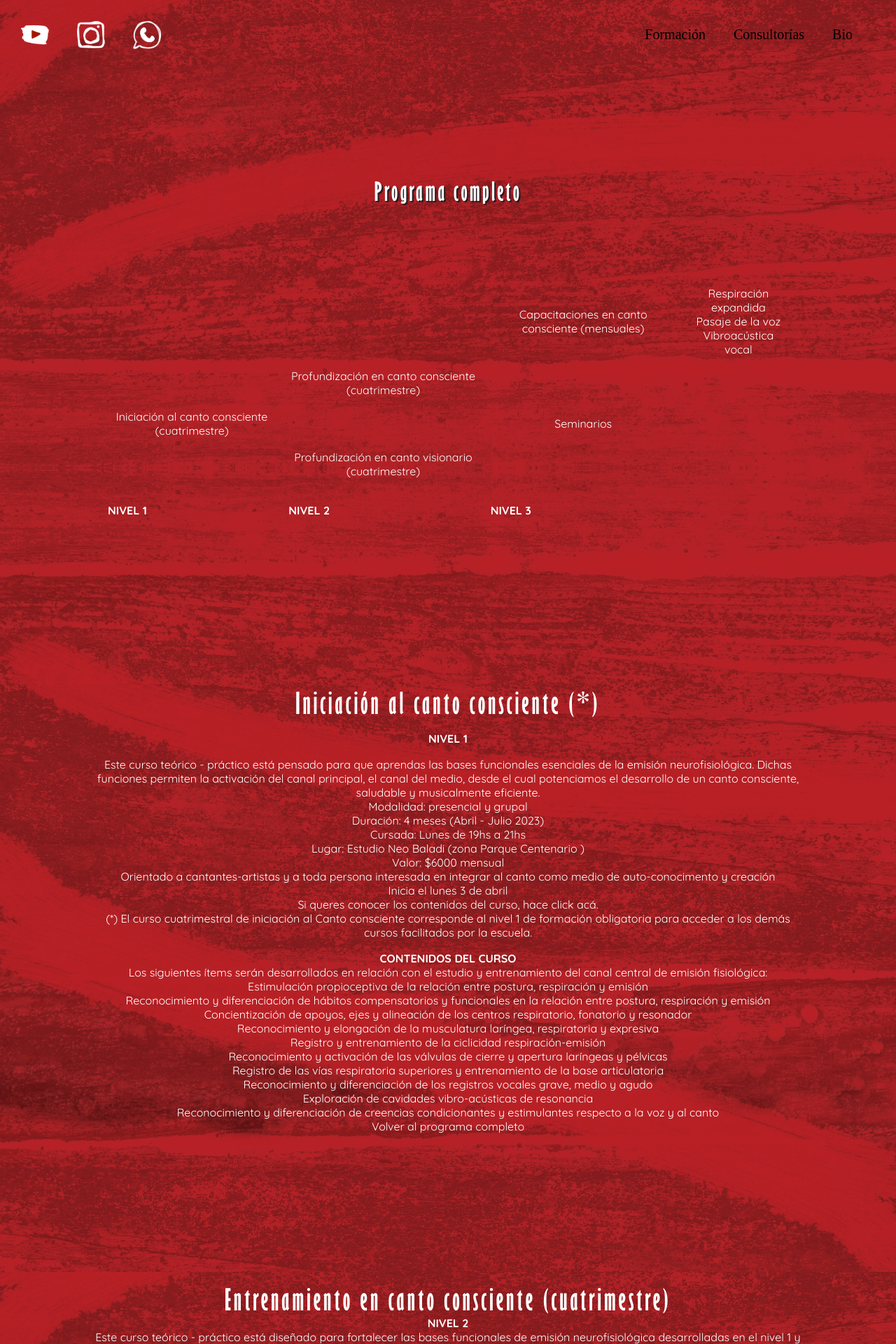
After one commit to catalin-munteanu/elcantodelmedio, a WordPress theme: template page-programa-curso.php in a window 1280 px wide. The commit adds this page. Shown: the top 1920 px of the page at 70% size. Run offline with PHP 8.4 and a stand-in for WordPress, Linux system fonts and the light colour scheme; the site name, menu and one post (Sample post) are stand-ins, and other content is empty.

Commit message:
Avances en pagina cursos

```diff
--- a/css/style.css
+++ b/css/style.css
@@ -38,7 +38,9 @@ h3,
 section,
 p,
 button,
-li {
+li
+h3,
+h4 {
     font-family: 'Quicksand', Arial, sans-serif;
     color: white;
     text-align: center;
@@ -52,7 +54,8 @@ li {
 /* HEADER */
 
 header {
-    position: fixed;
+    position: sticky;
+    top: 0;
     z-index: 2;
     width: 100vw;
     display: flex;
@@ -193,7 +196,8 @@ section:nth-child(2) article h3 {
 
 #formacionIntegral p,
 #consultoriaVoz p,
-#cierre p {
+#cierre p,
+#descripcionNivelUno p {
     margin: 1em 0;
 }
 
@@ -327,6 +331,52 @@ section:nth-child(4) {
     transition: max-height 0.2s ease-out;
 }
 
+/* NUEVA PESTAÑA */
+
+#progCompleto {
+        font-family: 'Gill Sans';
+        letter-spacing: 0.1em;
+        font-size: 35px;
+        font-weight: 400;
+        text-shadow: 2px 2px 1px #201B1F;
+        margin: 0.5em;
+    }
+
+#tablaProgCompleto {
+    margin: 1em;
+}
+
+table,
+td,
+th {
+    font-family: 'Quicksand', Arial, sans-serif;
+    color: white;
+    font-size: 16px;
+}
+
+table {
+    margin: 2em;
+}
+
+td,
+th {
+    padding: 0.5em;
+}
+
+th {
+    text-transform: uppercase;
+    text-align: left;
+}
+
+/*#sectConscienteNivelUno,
+#descripcionConscienteNivelUno,
+#contenidosConscienteNivelUno,
+#sectConscienteNivelDos,
+#descripcionConscienteNivelDos,
+#contenidosConscienteNivelDos {
+    margin: 0.2em;
+}*/
+
 /* MEDIA QUERIES */
 
 @media (min-width: 768px) {
--- /dev/null
+++ b/page-programa-curso.php
@@ -0,0 +1,174 @@
+<!DOCTYPE html>
+<html lang="es">
+
+<head>
+    <meta charset="UTF-8">
+    <meta http-equiv="X-UA-Compatible" content="IE=edge">
+    <meta name="viewport" content="width=device-width, initial-scale=1.0">
+    <link rel="stylesheet" href="../wp-content/themes/cantodelmedio/css/style.css">
+    <link rel="preconnect" href="https://fonts.googleapis.com">
+    <link rel="preconnect" href="https://fonts.gstatic.com" crossorigin>
+    <link href="https://fonts.googleapis.com/css2?family=Cabin:wght@400;700&family=Quicksand:wght@300;400;600;700&display=swap" rel="stylesheet">
+    <script src="wp-content\themes\cantodelmedio\js\main.js"></script>
+    <title>El canto del medio | Cursos | Programa completo</title>
+</head>
+
+<body>
+
+    <header>
+        <ul id="menuRedesHeader">
+            <li class="iconRedesHeader"><a href="https://www.youtube.com/channel/UCLtgVMuTefGp63pZiPophPA" target="_blank"><img src="../wp-content/themes/cantodelmedio/img/mobile/logo-yt-nv.png" class="imgRedesHeader" id="logoYoutubeHeader"></a></li>
+            <li class="iconRedesHeader"><a href="https://www.instagram.com/elcantodelmedio/" target="_blank"><img src="../wp-content/themes/cantodelmedio/img/mobile/ig-prueba-2.png" class="imgRedesHeader" id="logoInstagramHeader"></a></li>
+            <li class="iconRedesHeader"><a href="https://wa.me/5491136148307" target="_blank"><img src="../wp-content/themes/cantodelmedio/img/mobile/wpp-prueba.png" class="imgRedesHeader" id="logoWhatsAppHeader"></a></li>
+        </ul>
+
+        <button id="burgerMenu"><img src="../wp-content/themes/cantodelmedio/img/mobile/burger-menu.png" id="burgerMenuImg"></button>
+
+        <nav id="mainMenu">
+            <ul>
+                <li><a href="#formacionIntegral">Formación</a></li>
+                <li><a href="#consultoriaVoz">Consultorías</a></li>
+                <li><a href="#bio">Bio</a></li>
+            </ul>
+        </nav>
+    </header>
+
+    <main>
+
+        <section id="sectProgramaCompleto">
+            <h1 id="progCompleto">Programa completo</h1>
+
+            <table id="tablaProgCompleto">
+                <tr>
+                    <td></td>
+                    <td></td>
+                    <td>Capacitaciones en canto consciente (mensuales)</td>
+                    <td>Respiración expandida<br>Pasaje de la voz<br>Vibroacústica vocal</td>
+                </tr>
+                <tr>
+                    <td></td>
+                    <td>Profundización en canto consciente (cuatrimestre)</td>
+                    <td></td>
+                    <td></td>
+                </tr>
+                <tr>
+                    <td>Iniciación al canto consciente (cuatrimestre)</td>
+                    <td></td>
+                    <td>Seminarios</td>
+                    <td></td>
+                </tr>
+                <tr>
+                    <td></td>
+                    <td>Profundización en canto visionario (cuatrimestre)</td>
+                    <td></td>
+                    <td></td>
+                </tr>
+                <tr>
+                    <td></td>
+                    <td></td>
+                    <td></td>
+                </tr>
+                <tr>
+                    <th>Nivel 1</th>
+                    <th>Nivel 2</th>
+                    <th>Nivel 3</th>
+                </tr>
+            </table>
+
+        </section>
+
+        <section id="sectConscienteNivelUno">
+            <h2>Iniciación al canto consciente (*)</h2>
+            <h3>NIVEL 1</h3>
+
+            <article id="descripcionConscienteNivelUno">
+                <p>Este curso teórico - práctico está pensado para que aprendas las bases funcionales esenciales de la emisión neurofisiológica. Dichas funciones permiten la activación del canal principal, el canal del medio, desde el cual potenciamos el desarrollo de un canto consciente, saludable y musicalmente eficiente.</p>
+
+                <p>Modalidad: presencial y grupal<br>
+                    Duración: 4 meses (Abril - Julio 2023)<br>
+                    Cursada: Lunes de 19hs a 21hs<br>
+                    Lugar: Estudio Neo Baladi (zona Parque Centenario )<br>
+                    Valor: $6000 mensual</p>
+
+                <p>Orientado a cantantes-artistas y a toda persona interesada en integrar al canto como medio de auto-conocimento y creación</p>
+
+                <p>Inicia el lunes 3 de abril</p>
+
+                <p>Si queres conocer los contenidos del curso, hace click acá.</p>
+
+                <p>(*) El curso cuatrimestral de iniciación al Canto consciente corresponde al nivel 1 de formación obligatoria para acceder a los demás cursos facilitados por la escuela.</p>
+            </article>
+
+            <article id="contenidosConscienteNivelUno">
+                <h3>Contenidos del curso</h3>
+                <p>Los siguientes ítems serán desarrollados en relación con el estudio y entrenamiento del canal central de emisión fisiológica:</p>
+                <ul>
+                    <li>Estimulación propioceptiva de la relación entre postura, respiración y emisión</li>
+                    <li>Reconocimiento y diferenciación de hábitos compensatorios y funcionales en la relación entre postura, respiración y emisión</li>
+                    <li>Concientización de apoyos, ejes y alineación de los centros respiratorio, fonatorio y resonador</li>
+                    <li>Reconocimiento y elongación de la musculatura laríngea, respiratoria y expresiva</li>
+                    <li>Registro y entrenamiento de la ciclicidad respiración-emisión</li>
+                    <li>Reconocimiento y activación de las válvulas de cierre y apertura laríngeas y pélvicas</li>
+                    <li>Registro de las vías respiratoria superiores y entrenamiento de la base articulatoria</li>
+                    <li>Reconocimiento y diferenciación de los registros vocales grave, medio y agudo</li>
+                    <li>Exploración de cavidades vibro-acústicas de resonancia</li>
+                    <li>Reconocimiento y diferenciación de creencias condicionantes y estimulantes respecto a la voz y al canto</li>
+                </ul>
+                <p>Volver al programa completo</p>
+            </article>
+        </section>
+
+        <section id="sectConscienteNivelDos">
+
+            <article id="descripcionConscienteNivelDos">
+                <h2>Entrenamiento en canto consciente (cuatrimestre)</h2>
+                <h3>NIVEL 2</h3>
+
+                <p>Este curso teórico - práctico está diseñado para fortalecer las bases funcionales de emisión neurofisiológica desarrolladas en el nivel 1 y crear hábitos de práctica que permitan tanto la integración de lo estudiado como su aplicación en la vida artística y creativa.</p>
+
+                <p>Modalidad: presencial y grupal<br>
+                    Duración: 4 meses (Agosto - Noviembre 2023)<br>
+                    Cursada: a definir<br>
+                    Lugar: Estudio Neo Baladi (zona Parque Centenario)<br>
+                    Valor: a definir</p>
+
+                <p>Orientado a cantantes-artistas y a toda persona interesada en profundizar en el canto como medio de auto-conocimento y creación</p>
+            </article>
+            <article id="contenidosConscienteNivelDos">
+                <h3>Contenidos del curso</h3>
+                <p>Los siguientes ítems se desarrollarán en relación con la estimulación de hábitos córporo-vocales y mentales y de la creación de rutinas de práctica personalizadas con el objetivo de fortalecer las bases neurofisiológicas del canto consciente y conservar la activación del canal central de emisión</p>
+                <ul>
+                    <li>Desprogramación de hábitos compensatorios</li>
+                    <li>Fortalecimiento de hábitos funcionales</li>
+                    <li>Tonificación y flexibilización de la musculatura laríngea, respiratoria y expresiva</li>
+                    <li>Fortalecimiento de la ciclicidad respiración-emisión</li>
+                    <li>Fortalecimiento de la base articulatoria</li>
+                    <li>Entrenamiento de los registros grave, medio y agudo</li>
+                    <li>Utilización de cavidades vibro-acústicas de resonancia</li>
+                    <li>Flexibilización de la activación de las válvulas de cierre y apertura laríngeas y pélvicas</li>
+                </ul>
+            </article>
+        </section>
+        <section id="descripcionVisionarioNivelDos">
+        <article id="contenidosVisionarioNivelDos">
+            <h2>Entrenamiento en canto visionario (cuatrimestre)</h2>
+            <h3>Nivel 2</h3>
+
+            <p>El curso de Entrenamiento en Canto Visionario está diseñado para que aprendas a utilizar la voz en estados alterados o expandidos de consciencia, utilizando el canal del medio para canalizar música, palabra, sonido y simbología de forma activa y creativa, es decir, escuchando y (re)grabando información sutil.</p>
+
+            <ul>
+                <li>Modalidad: presencial y grupal</li>
+                <li>Duración: 4 meses (Agosto - Noviembre 2023)</li>
+                <li>Cursada: a definir</li>
+                <li>Lugar: Estudio Neo Baladi (zona Parque Centenario)</li>
+                <li>Valor: a definir</li>
+            </ul>
+            <p>Incluye material teórico y láminas complementarias</p>
+
+            <p>Orientado a cantantes-canalizadores y a toda persona interesada en integrar al canto como medio de lectura y escritura akáshica</p>
+        </article>
+        </section>
+    </main>
+</body>
+
+</html>
```
Also changed, not shown: img/desktop/prueba-header.svg (added).
